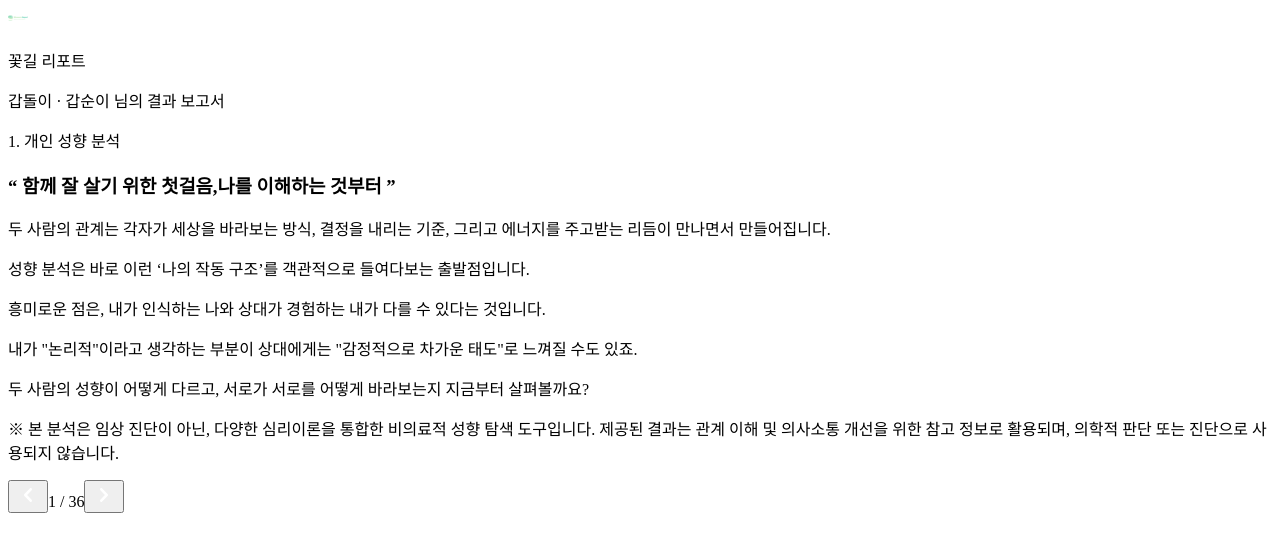
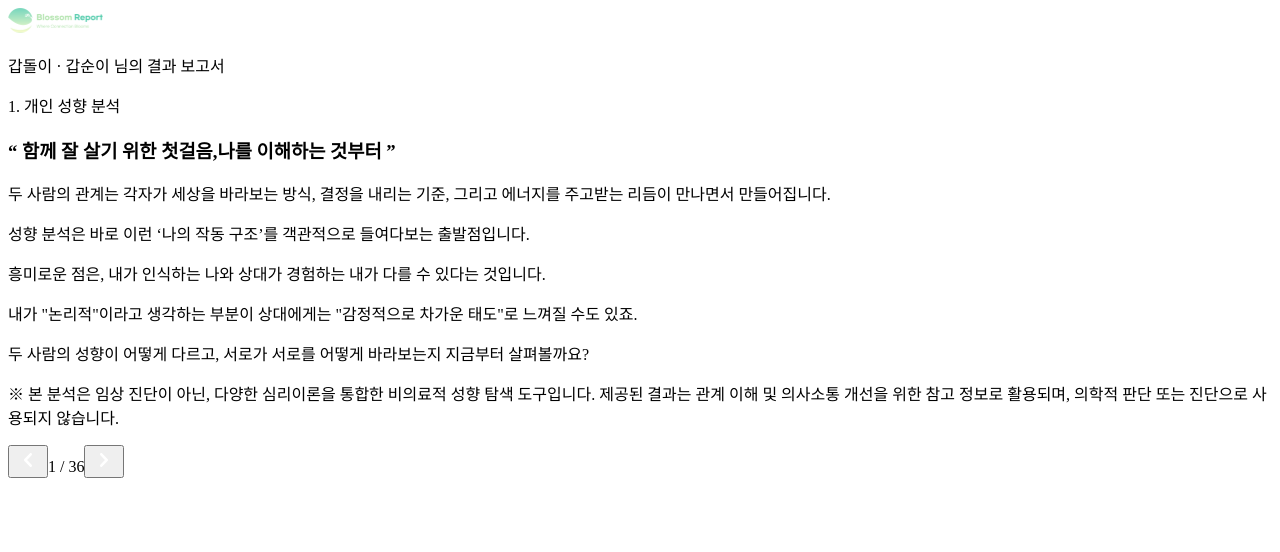
Before and after one commit to jihye1116/wedding-report-frontend, a Next.js app: page /result/ResultViewerPage in a window 1280 px wide. Shown: the top 552 px of the page. Built offline with nearby package versions, Linux system fonts and the light colour scheme.

Commit message:
feat: Update ReportHeader and Intro1Page for improved layout and logo presentation

```diff
--- a/src/components/ReportHeader.tsx
+++ b/src/components/ReportHeader.tsx
@@ -11,9 +11,8 @@ export function ReportHeader() {
 
   return (
     <header className="wrapper">
-      <div className="flex gap-2 pt-5">
-        <Image src={Logo} alt="Logo" width={20} height={20} />
-        <p className="font-gangwon font-bold text-[#7AC6B6]">꽃길 리포트</p>
+      <div className="flex gap-2 pt-5 pb-1">
+        <Image src={Logo} alt="Logo" height={25} />
       </div>
       <p className="font-pretendard pb-5 text-sm font-medium text-[#7E7E7E]">
         {maleName} · {femaleName} 님의 결과 보고서
--- a/src/pages/result/intro/Intro1Page.tsx
+++ b/src/pages/result/intro/Intro1Page.tsx
@@ -20,8 +20,7 @@ export default function Intro1Page({ onNext }: Intro1PageProps) {
           className="mx-auto py-5 xl:mt-15"
           src={Logo}
           alt="Logo"
-          width={100}
-          height={100}
+          height={70}
         />
         <main className="flex w-full flex-col gap-10 py-5">
           <h1 className="text-center text-2xl font-medium text-[#111111]">
```
